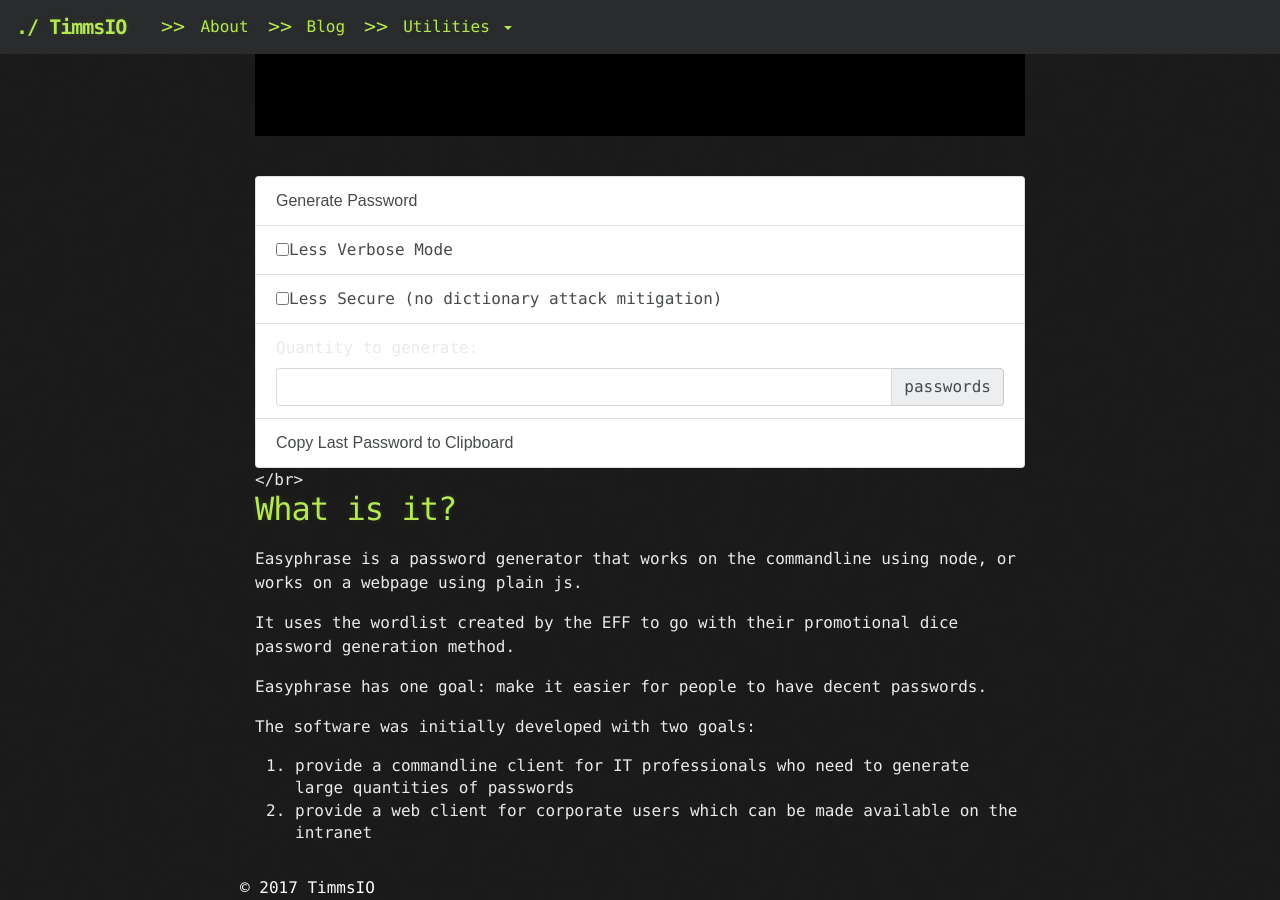
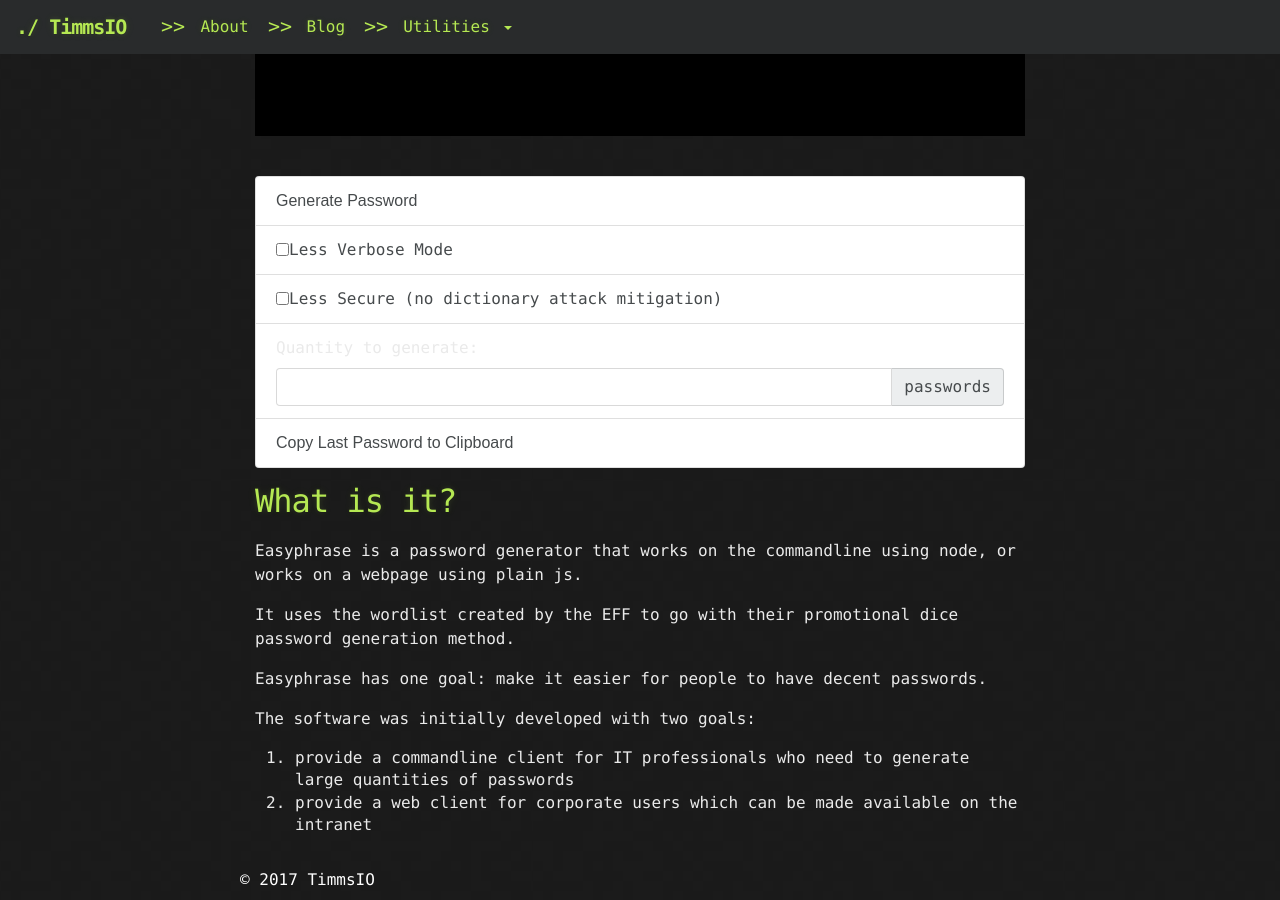
Before and after one commit to TimmsIO/timmsio.github.io, a Jekyll site: the page built from utils/easyphrase.md, in a window 1280 px wide and 900 px high, scrolled down 584 px. Built offline with Jekyll 4.4.1, drawn with Linux system fonts in a browser that asks for light colours; nearby versions of some CDN libraries.

Commit message:
fix showing html element

```diff
--- a/utils/easyphrase.md
+++ b/utils/easyphrase.md
@@ -32,9 +32,8 @@ Or github:
         </div>
         <button id="easyphrase-copy-button" type="button" class="list-group-item list-group-item-action">Copy Last Password to Clipboard</button>
     </div>
-    </br>
 </div>
-<div></div>
+<div style="height:1em;"></div>
 
 ## What is it?
 
```
